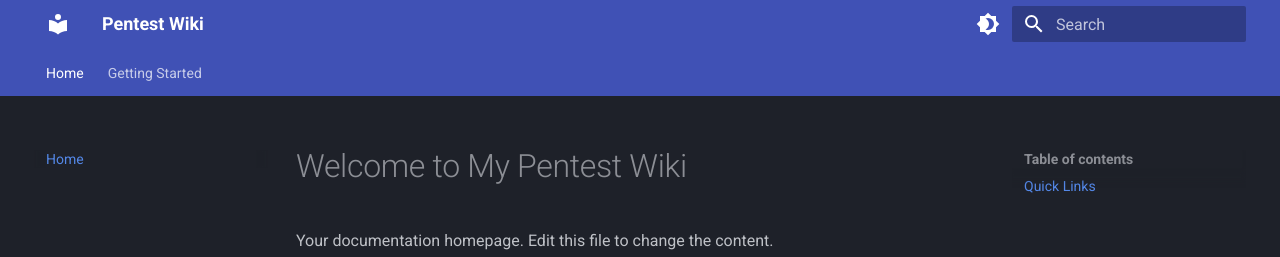
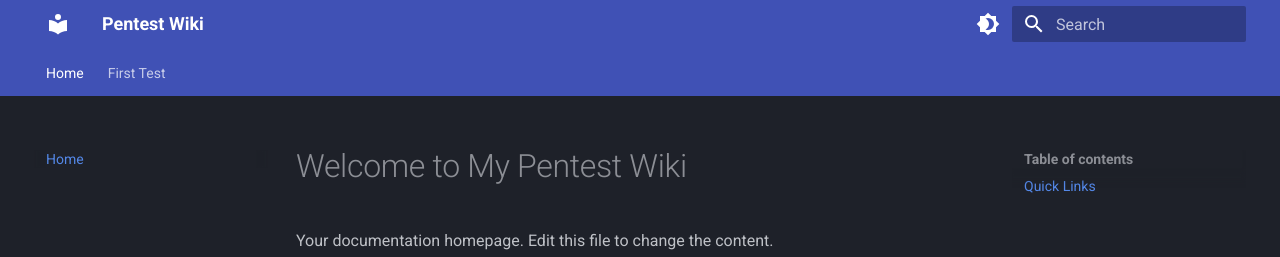
Before and after one commit to 0xmrx0/blog, an MkDocs documentation site: the page built from docs/index.md, in a window 1280 px wide. Shown: the top 257 px of the page. Built offline with MkDocs 1.6.1 and Material for MkDocs 9.7.7, drawn with Linux system fonts in a browser that asks for light colours.

Commit message:
Update mkdocs.yml

```diff
--- a/mkdocs.yml
+++ b/mkdocs.yml
@@ -31,4 +31,4 @@ markdown_extensions:
 
 nav:
   - Home: index.md
-  - Getting Started: getting-started.md
+  - First Test: first-test.md
```
